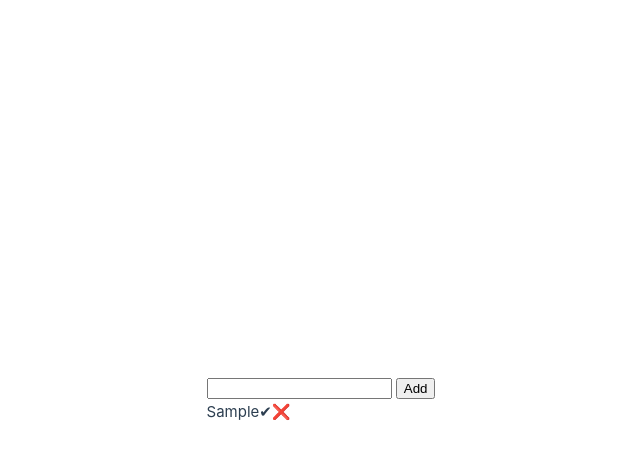
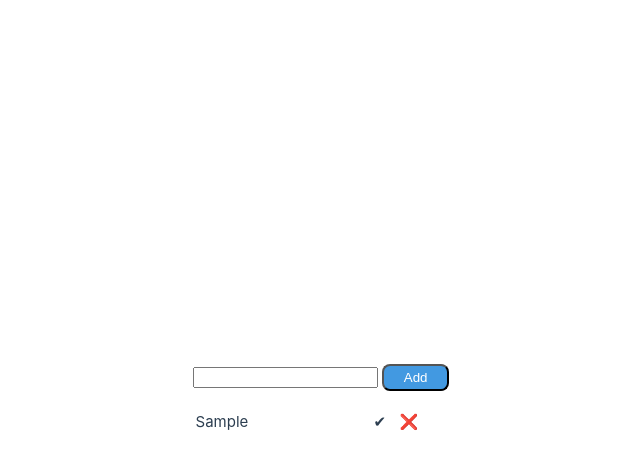
Before and after one commit to kitsune2411/simple-todolist, a Vue app: page / in a window 1280 px wide. Both pictures are taken after typing "Sample" into the empty fields and a click on the button "Add". Shown: the top 468 px of the page, without its empty margins (319-959 px from the left). Built offline with nearby package versions, Linux system fonts and the light colour scheme.

Commit message:
update ui button and list todo

```diff
--- a/src/components/TodoForm.vue
+++ b/src/components/TodoForm.vue
@@ -1,6 +1,6 @@
 <template>
     <form @submit.prevent="addItemAndCLear(todo)">
-        <input v-model="todo" type="text"> <button>Add</button>
+        <input v-model="todo" type="text"> <button class="button">Add</button>
     </form>
 </template>
 
@@ -17,4 +17,16 @@ function addItemAndCLear(item: string) {
 }
 </script>
 
-<style scoped></style>
+<style scoped>
+/* bg-blue-500 hover:bg-blue-700 text-white font-bold py-2 px-4 rounded */
+.button {
+    background-color: #4299e1;
+    color: white;
+    padding: 0.25rem 1.25rem;
+    border-radius: 0.5rem;
+}
+
+.button:hover {
+    background-color: #2b6cb0;
+}
+</style>
--- a/src/components/TodoList.vue
+++ b/src/components/TodoList.vue
@@ -1,10 +1,14 @@
 <template>
-    <div v-for="todo in todoList" :key="todo.id">
-        <div class="">
-            <span :class="{ completed: todo.completed }">{{ todo.item }}</span>
-            <span @click.stop="toggleComplete(todo.id)">&#10004;</span>
-            <span @click.stop="deleteItem(todo.id)">&#10060;</span>
-        </div>
+    <div v-for="todo in todoList" :key="todo.id" style="margin-top: 1rem;">
+        <table>
+            <tbody>
+                <tr>
+                    <td style="width: 11rem;"><span :class="{ completed: todo.completed }">{{ todo.item }}</span></td>
+                    <td style="width: 1.5rem;"><span @click.stop="toggleComplete(todo.id)">&#10004;</span></td>
+                    <td style="width: 1.5rem;"><span @click.stop="deleteItem(todo.id)">&#10060;</span></td>
+                </tr>
+            </tbody>
+        </table>
     </div>
 </template>
 
```
Also changed, not shown: src/assets/main.css (deleted, +0 -35 lines).
